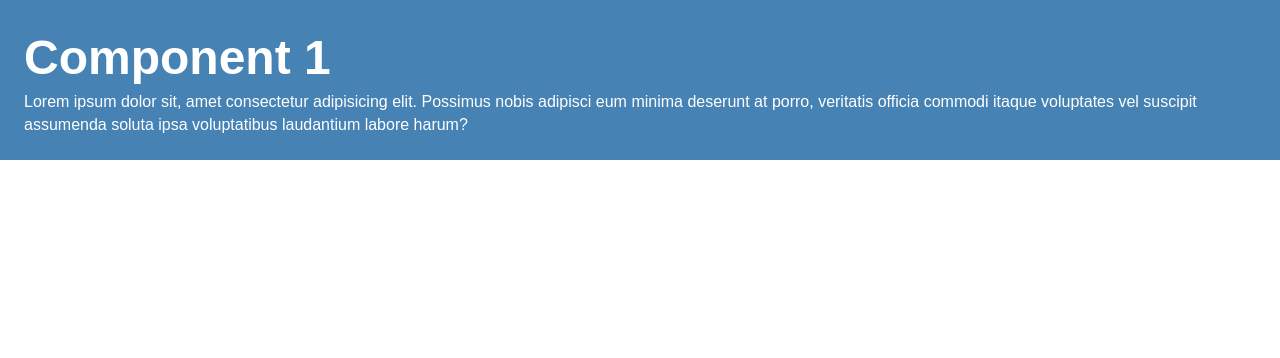
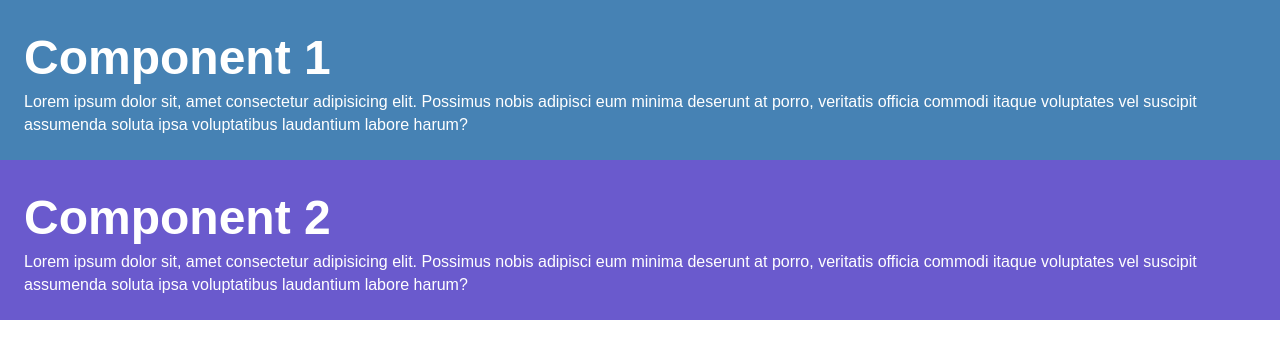
Before and after one commit to ZoeyF75/react-spring-animations, a React (Create React App) app: page / in a window 1280 px wide. Shown: the top 358 px of the page. Built offline with nearby package versions, Linux system fonts and the light colour scheme.

Commit message:
Component 2 added as class component

```diff
--- a/src/App.js
+++ b/src/App.js
@@ -1,10 +1,12 @@
 import './App.css';
 import Component1 from './components/Component1';
+import Component2 from './components/Component2';
 
 function App() {
   return (
     <div className="App">
       <Component1 />
+      <Component2 />
     </div>
   );
 }
--- a/src/components/Component1.js
+++ b/src/components/Component1.js
@@ -1,4 +1,4 @@
-import { animated, useSpring } from 'react-spring'
+import { animated, useSpring } from 'react-spring';
 
 export default function Component1() {
   const props = useSpring( { from: { opacity: 0, marginTop: -500}, to: { opacity: 1, marginTop: 0 } })
--- /dev/null
+++ b/src/components/Component2.js
@@ -0,0 +1,38 @@
+import React, { Component } from 'react'
+import { animated, useSpring } from 'react-spring';
+
+const C2 = ()=> {
+  const props = useSpring( { from: { opacity: 0 }, to: { opacity: 1 } })
+
+  return (
+    <animated.div style={props}>
+    <div style={c2Style}>
+      <h1>Component 2</h1>
+        <p>
+          Lorem ipsum dolor sit, amet consectetur adipisicing elit. Possimus
+          nobis adipisci eum minima deserunt at porro, veritatis officia
+          commodi itaque voluptates vel suscipit assumenda soluta ipsa
+          voluptatibus laudantium labore harum?
+        </p>
+    </div>
+    </animated.div>
+  )
+}
+
+export class Component2 extends Component {
+  render() {
+    return(
+     <C2 />
+    )
+  }
+}
+
+export default Component2
+
+const c2Style = {
+  background: "slateblue",
+  color: "white",
+  padding: "1.5rem"
+};
+
+//rce to create class based component, need to pass child components
```
